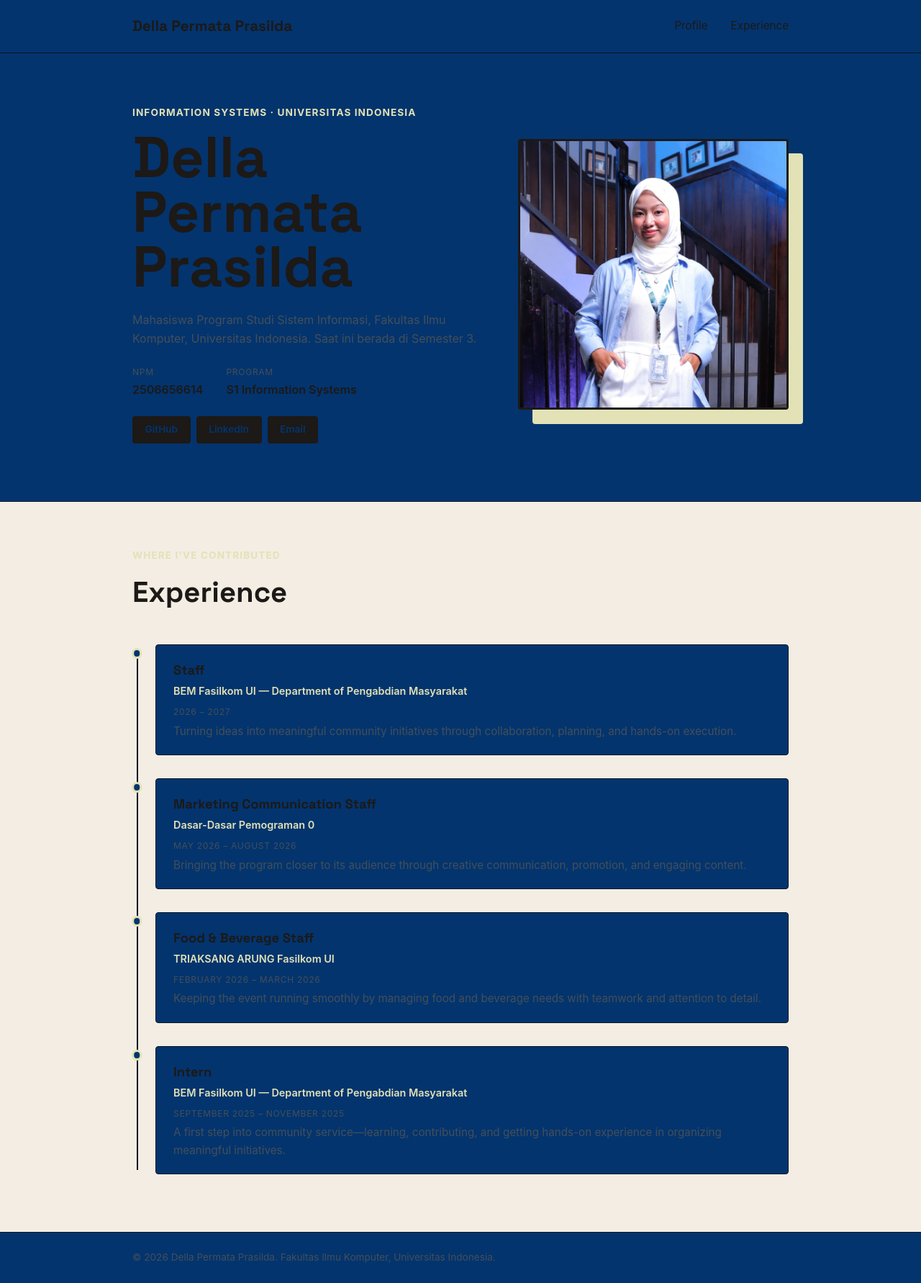
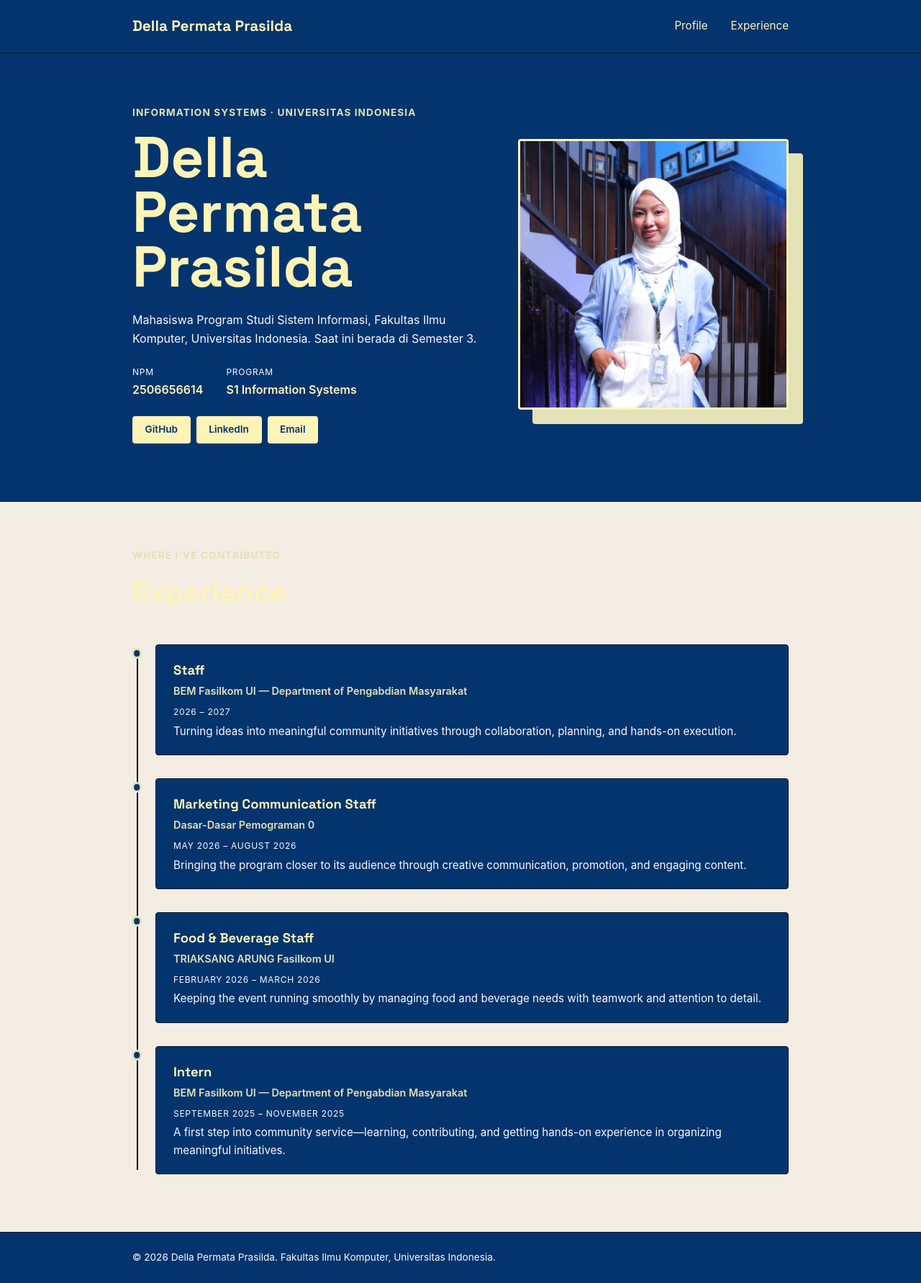
Before and after one commit to dellapermata51-ui/myportofolio, a Django app: page / in a window 1280 px wide. Shown: the whole page at 72% size. Run offline with Django 5.2, Linux system fonts and the light colour scheme.

Commit message:
mengubah warna pada website pt.4

```diff
--- a/static/css/style.css
+++ b/static/css/style.css
@@ -5,12 +5,12 @@
 }
 
 :root {
-    --ink: #1c1917;
+    --ink: #FFF4B7;
     --paper: #03346E;
     --accent: #E2E2B6;
     --accent-dark: #E2E2B6;
     --line: #021526;
-    --text-muted: #444f58;
+    --text-muted: #f9f9f9;
     --radius: 4px;
 }
 
```
